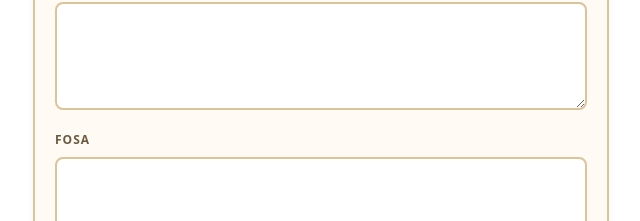
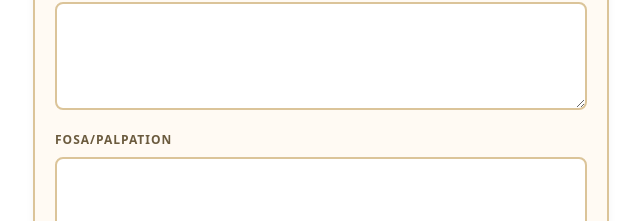
Before and after one commit to Emilia9602/HorseJournal, a React (Vite) app: page / in a window 1280 px wide. Shown: the part 1357-1578 px from the top of the page, without its empty margins (319-959 px from the left). Built offline with nearby package versions, Linux system fonts and the light colour scheme.

Commit message:
Added palpation in ExaminationForm

```diff
--- a/src/components/forms/ExaminationForm.tsx
+++ b/src/components/forms/ExaminationForm.tsx
@@ -10,7 +10,7 @@ type ExaminationFormProps = {
 const areaFields: AreaField[] = [
     { key: "anamnes", label: "Anamnes" },
     { key: "ocularInspection", label: "Ockulär besiktning" },
-    { key: "fosa", label: "FOSA" },
+    { key: "fosa", label: "FOSA/palpation" },
     { key: "movementAnalysis", label: "Rörelseanalys" },
 ];
 
```
